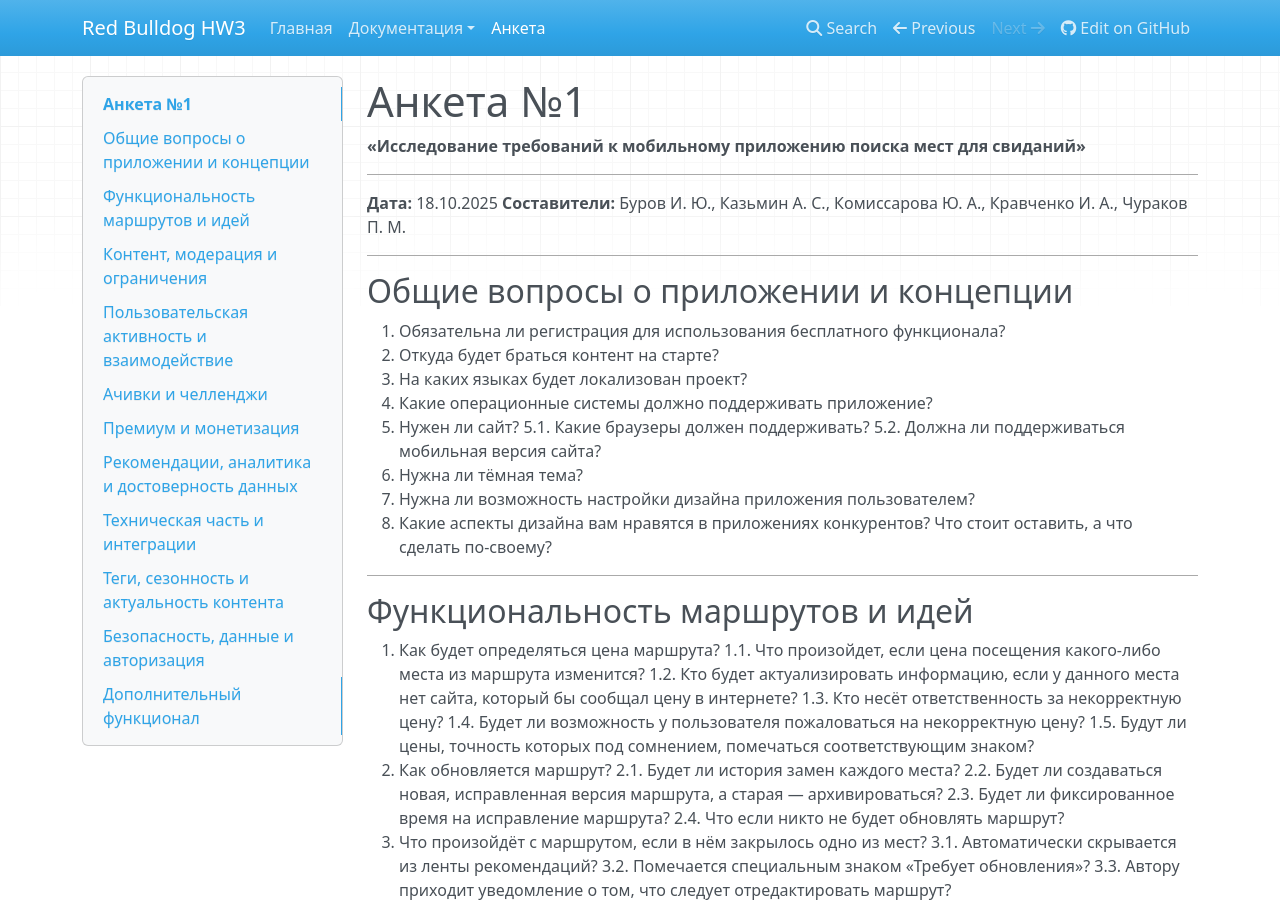
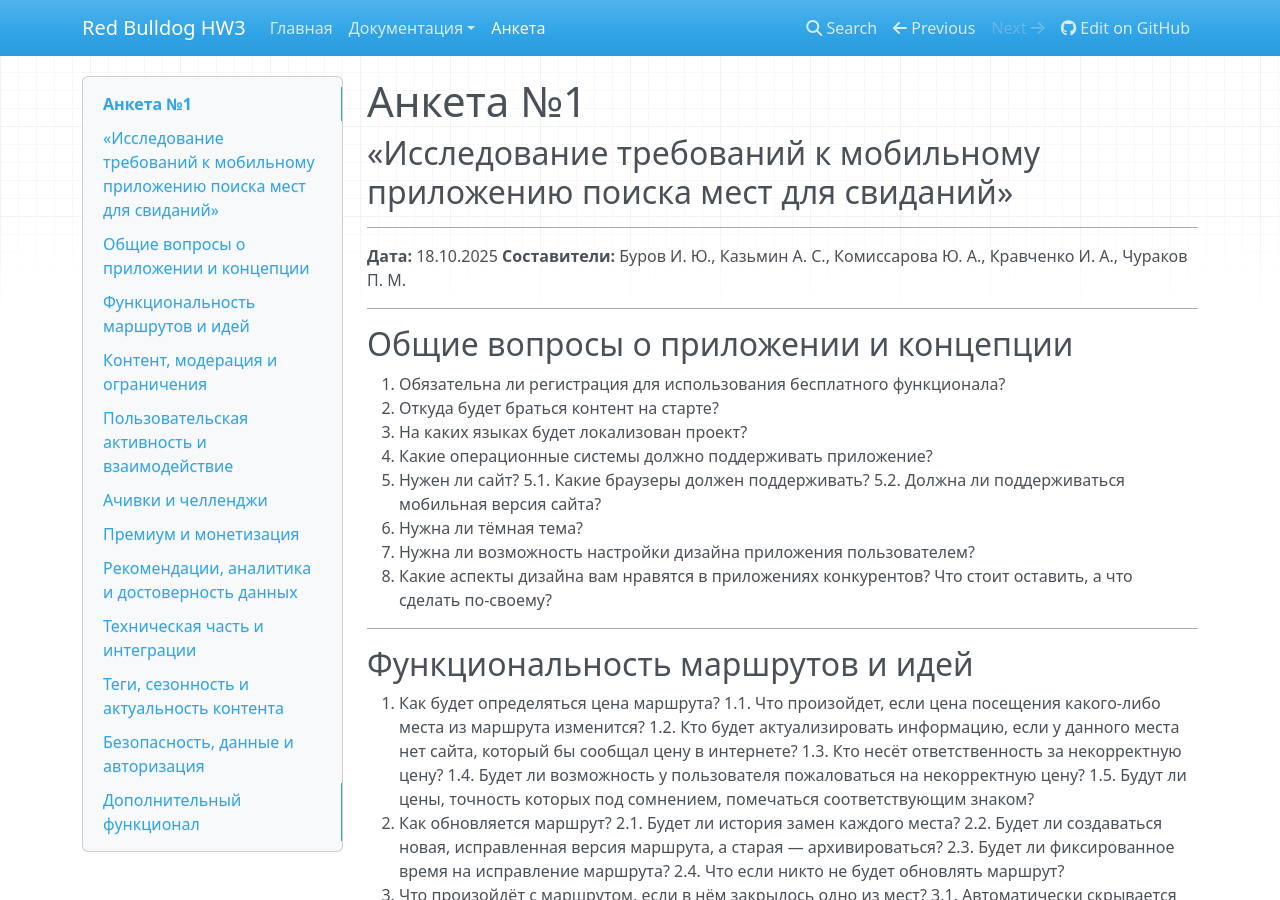
Before and after one commit to exectly7/hw3-groudyna, an MkDocs documentation site: the page built from files/content/questionnaire.md, in a window 1280 px wide and 900 px high. Built offline with MkDocs 1.6.1, drawn with Linux system fonts in a browser that asks for light colours; nearby versions of some CDN libraries.

Commit message:
refactor: fixed mdlint errors

```diff
--- a/files/content/questionnaire.md
+++ b/files/content/questionnaire.md
@@ -1,6 +1,6 @@
 # Анкета №1
 
-**«Исследование требований к мобильному приложению поиска мест для свиданий»**
+## «Исследование требований к мобильному приложению поиска мест для свиданий»
 
 ---
 
```
